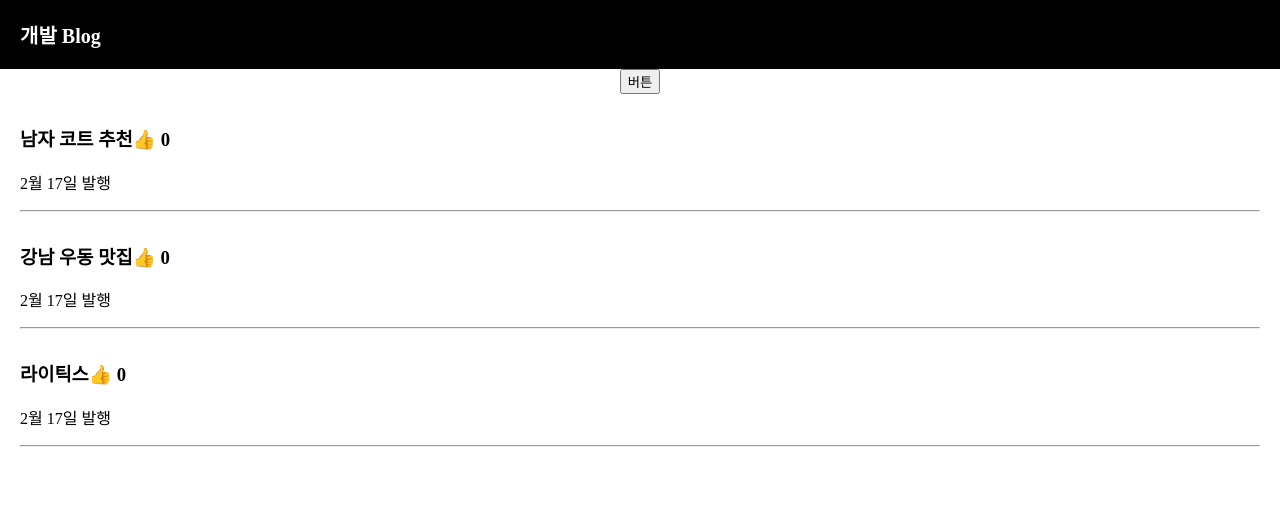
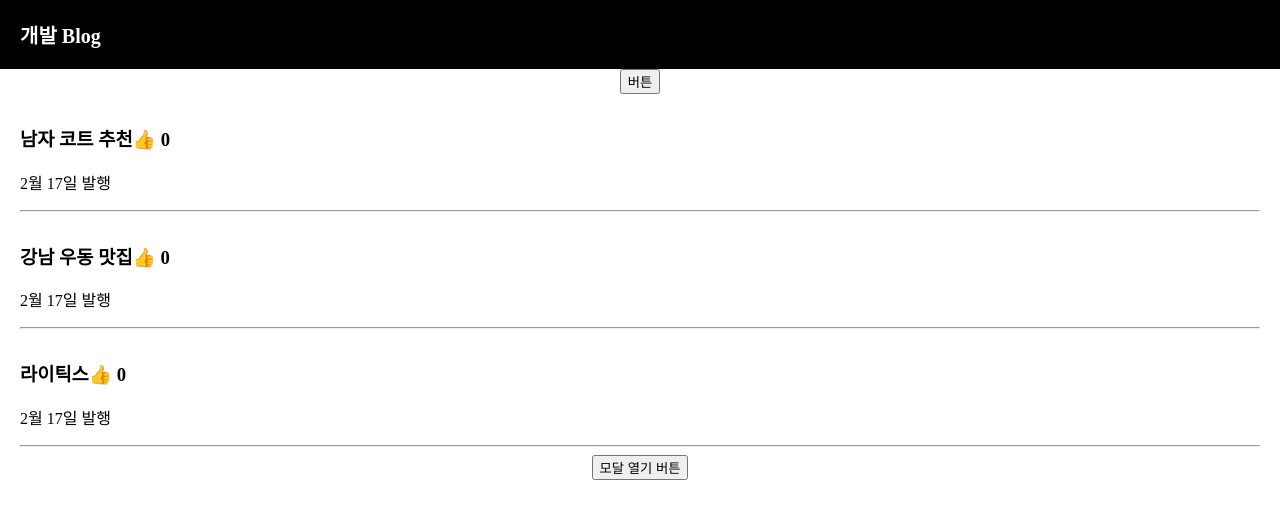
Before and after one commit to lightixxx/coding-apple-blog, a React (Create React App) app: page / in a window 1280 px wide. Shown: the top 518 px of the page. Built offline with nearby package versions, Linux system fonts and the light colour scheme.

Commit message:
🚧 숙제 : 열고 닫히는 모달 UI 만들기

```diff
--- a/src/App.js
+++ b/src/App.js
@@ -28,6 +28,10 @@ function App() {
     newArray[0] = '여자 치마 추천'
     글제목변경(newArray)
   }
+
+  // function 모달바꾸기() {
+  //   const a
+  // }
 
   return (
     <div className="App">
@@ -73,6 +77,14 @@ function App() {
         <hr />
       </div>
 
+      <button
+        onClick={() => {
+          modal변경(!modal)
+        }}
+      >
+        모달 열기 버튼
+      </button>
+
       {modal === true ? <Modal /> : null}
 
       {/* {글제목.map((title) => {
```
